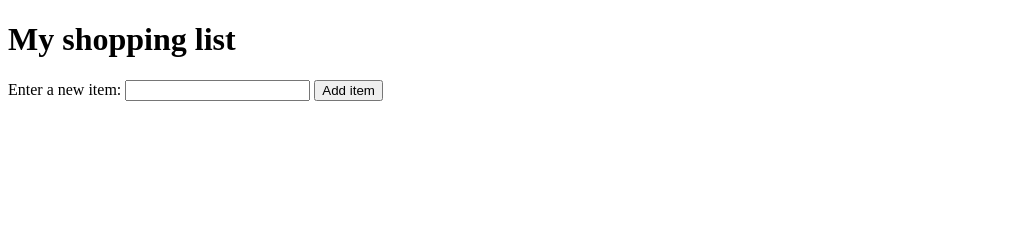
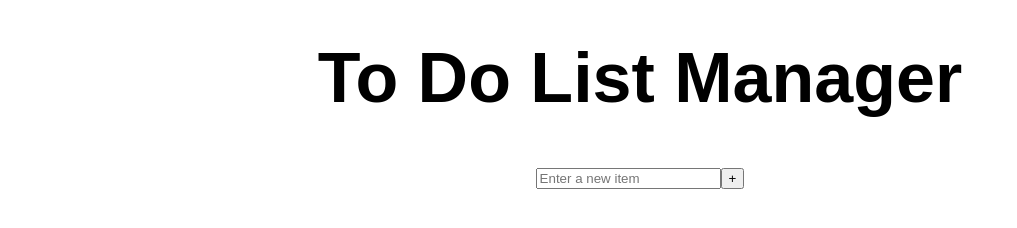
Before and after one commit to ruatahmar/ShoppingList, a plain HTML site: page index.html in a window 1280 px wide. Shown: the whole page, without its empty margins (0-1017 px from the left). Drawn offline with Linux system fonts and the light colour scheme.

Commit message:
update css

```diff
--- a/index.html
+++ b/index.html
@@ -1,36 +1,25 @@
 <!DOCTYPE html>
 <html lang="en-US">
   <head>
+    <link rel="stylesheet" href="style.css">
     <meta charset="utf-8">
     <script src="shoppingList.js" defer></script>
     <meta name="viewport" content="width=device-width, initial-scale=1.0">
-    <title>Shopping list example</title>
-    <style>
-      li {
-        margin-bottom: 10px;
-      }
-
-      li button {
-        font-size: 8px;
-        margin-left: 20px;
-        color: #666;
-      }
-    </style>
+    <title>To do List</title>
   </head>
   <body>
 
-    <h1>My shopping list</h1>
-
-    <div>
-      <label for="item">Enter a new item:</label>
-      <input type="text" name="item" id="item">
-      <button>Add item</button>
+    <h1 class="topHead">To Do List Manager</h1>
+    <div class="mainApp">
+    <div class="inputPart">
+      <input type="text" name="item" id="item" placeholder="Enter a new item">
+      <button class="addButton">+</button>
     </div>
 
     <ul>
 
     </ul>
-
+    </div>
     <script>
 
     </script>
--- a/shoppingList.js
+++ b/shoppingList.js
@@ -21,4 +21,5 @@ button.addEventListener('click',()=>{
 
     });
     input.focus();
+
 });
--- /dev/null
+++ b/style.css
@@ -0,0 +1,33 @@
+body{
+    align-items: center;
+    justify-content: center;
+    display: flex;
+    flex-direction: column;
+}
+li {
+    margin-bottom: 10px;
+    justify-content: space-between;
+  }
+
+li button {
+    font-size: 8px;
+    margin-left: 20px;
+    color: #666;
+}
+.topHead{
+    margin-top: 30px;
+    margin-bottom: 50px;
+    font-family:fantasy;
+    font-size: 70px;
+}
+.inputPart{
+    display: flex;
+    flex-direction: row;
+}
+ul{
+    list-style-type: none;
+}
+.mainApp{
+    display: flex;
+    flex-direction: column;
+}
```
